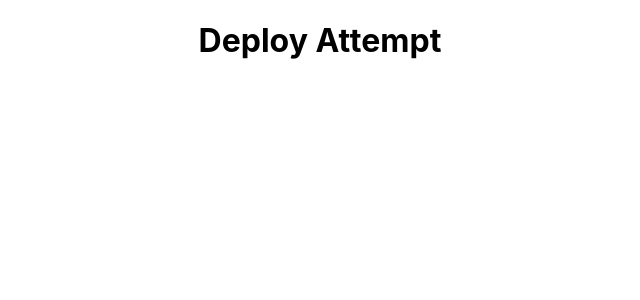
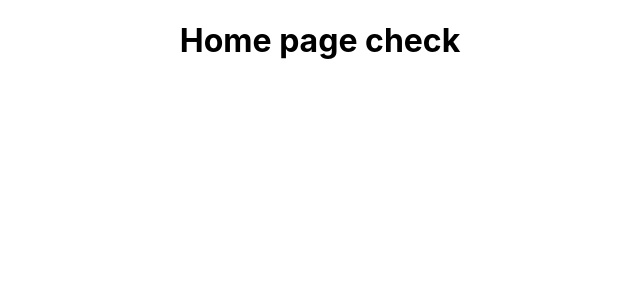
Before and after one commit to MordechaiWein/Jobify, a React (Create React App) app in the folder client/: page / in a window 1280 px wide. Shown: the top 300 px of the page, without its empty margins (320-960 px from the left). Built offline with nearby package versions, Linux system fonts and the light colour scheme.

Commit message:
react router dom

```diff
--- a/client/package.json
+++ b/client/package.json
@@ -9,6 +9,7 @@
     "@testing-library/user-event": "^13.5.0",
     "react": "^18.2.0",
     "react-dom": "^18.2.0",
+    "react-router-dom": "^5.3.4",
     "react-scripts": "5.0.1",
     "web-vitals": "^2.1.4"
   },
--- a/client/public/index.html
+++ b/client/public/index.html
@@ -3,11 +3,11 @@
   <head>
     <meta charset="utf-8" />
     <link rel="icon" href="%PUBLIC_URL%/favicon.ico" />
-    <meta name="viewport" content="width=device-width, initial-scale=1" />
+    <meta name="viewport" content="width=device-width, initial-scale=1, maximum-scale=1">
     <meta name="theme-color" content="#000000" />
     <meta
       name="description"
-      content="Web site created using create-react-app"
+      content="Unlock Your Career Potential - Your Dream Job Awaits!"
     />
     <link rel="apple-touch-icon" href="%PUBLIC_URL%/logo192.png" />
     <!--
@@ -24,7 +24,7 @@
       work correctly both with client-side routing and a non-root public URL.
       Learn how to configure a non-root public URL by running `npm run build`.
     -->
-    <title>React App</title>
+    <title>Jobify</title>
   </head>
   <body>
     <noscript>You need to enable JavaScript to run this app.</noscript>
--- a/client/src/App.js
+++ b/client/src/App.js
@@ -1,10 +1,20 @@
 import React from 'react'
+import { Route, Switch } from 'react-router-dom';
 import './App.css';
+import Home from './Home';
+import NotFound from './NotFound';
 
 function App() {
   return (
     <div className="App">
-      <h1>Deploy Attempt</h1>
+        <Switch>
+        <Route exact path="/" >
+          <Home />
+        </Route>
+        <Route path="*" >
+          <NotFound/>
+        </Route>
+     </Switch>
     </div>
   );
 }
--- /dev/null
+++ b/client/src/Home.js
@@ -0,0 +1,11 @@
+import React from "react";
+
+function Home() {
+    return (
+        <div>
+            <h1>Home page check</h1>
+        </div>
+    )
+}
+
+export default Home
--- /dev/null
+++ b/client/src/NotFound.js
@@ -0,0 +1,11 @@
+import React from "react";
+
+function NotFound() {
+    return (
+        <div>
+            <h1>404 page not found...</h1>
+        </div>
+    )
+}
+
+export default NotFound
--- a/client/src/index.js
+++ b/client/src/index.js
@@ -3,12 +3,13 @@ import ReactDOM from 'react-dom/client';
 import './index.css';
 import App from './App';
 import reportWebVitals from './reportWebVitals';
+import { BrowserRouter as Router } from 'react-router-dom';
 
 const root = ReactDOM.createRoot(document.getElementById('root'));
 root.render(
-  <React.StrictMode>
+  <Router>
     <App />
-  </React.StrictMode>
+  </Router>
 );
 
 // If you want to start measuring performance in your app, pass a function
```
Also changed, not shown: 1 other file (tests, documents, lock files or other folders).
